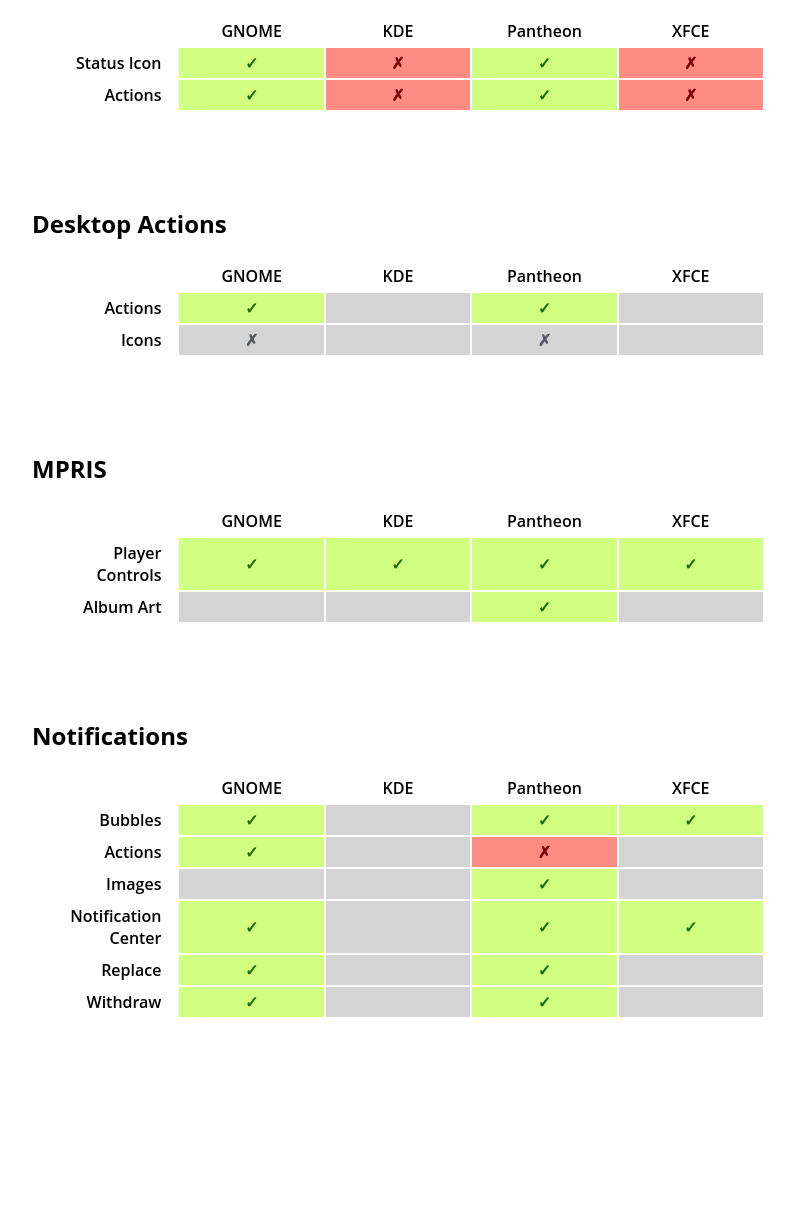
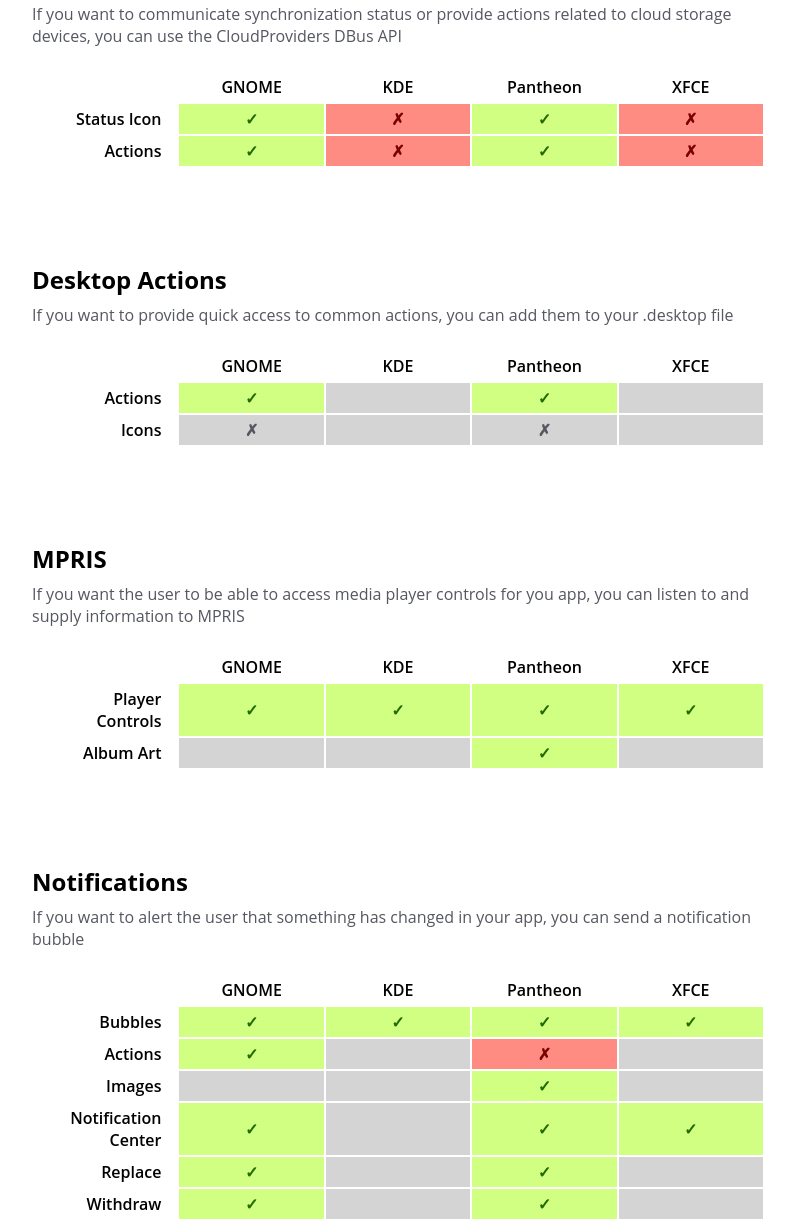
Before and after one commit to islinuxabout/systray, a plain HTML site: page index.html in a window 1280 px wide. Shown: the part 324-1546 px from the top of the page, without its empty margins (242-1036 px from the left). Before the commit the page ends 1358 px from the top, so only its background shows below. Drawn offline with Linux system fonts and the light colour scheme.

Commit message:
Add descriptions

```diff
--- a/index.html
+++ b/index.html
@@ -15,6 +15,8 @@
     <h1>Linux Is <span class="not">Not</span> About <span class="systray">SysTray</span></h1>
 
     <h2>CloudProviders</h2>
+    <p>If you want to communicate synchronization status or provide actions related to cloud storage devices, you can use the CloudProviders DBus API</p>
+
     <div></div>
     <div class="ch">GNOME</div>
     <div class="ch">KDE</div>
@@ -35,6 +37,8 @@
 
 
     <h2>Desktop Actions</h2>
+    <p>If you want to provide quick access to common actions, you can add them to your .desktop file</p>
+
     <div></div>
     <div class="ch">GNOME</div>
     <div class="ch">KDE</div>
@@ -54,6 +58,8 @@
     <div class="td"></div>
 
     <h2>MPRIS</h2>
+    <p>If you want the user to be able to access media player controls for you app, you can listen to and supply information to MPRIS</p>
+
     <div></div>
     <div class="ch">GNOME</div>
     <div class="ch">KDE</div>
@@ -73,6 +79,8 @@
     <div class="td"></div>
 
     <h2>Notifications</h2>
+    <p>If you want to alert the user that something has changed in your app, you can send a notification bubble</p>
+
     <div></div>
     <div class="ch">GNOME</div>
     <div class="ch">KDE</div>
@@ -81,7 +89,7 @@
 
     <div class="rh">Bubbles</div>
     <div class="td checked">✓</div>
-    <div class="td"></div>
+    <div class="td checked">✓</div>
     <div class="td checked">✓</div>
     <div class="td checked">✓</div>
 
--- a/main.css
+++ b/main.css
@@ -10,11 +10,16 @@ body {
     max-width: 80ch;
 }
 
+h1,
+h2,
+p {
+    grid-column-start: 1;
+    grid-column-end: 6;
+}
+
 h1 {
     font-size: 4em;
     font-weight: 800;
-    grid-column-start: 1;
-    grid-column-end: 6;
     margin: 0;
 }
 
@@ -27,9 +32,13 @@ h1 .systray {
 }
 
 h2 {
-    grid-column-start: 1;
-    grid-column-end: 6;
     margin-top: 4em;
+    margin-bottom: 0em;
+}
+
+p {
+    color: #555761;
+    margin: 0.5em 0 1.5em;
 }
 
 .ch,
```
